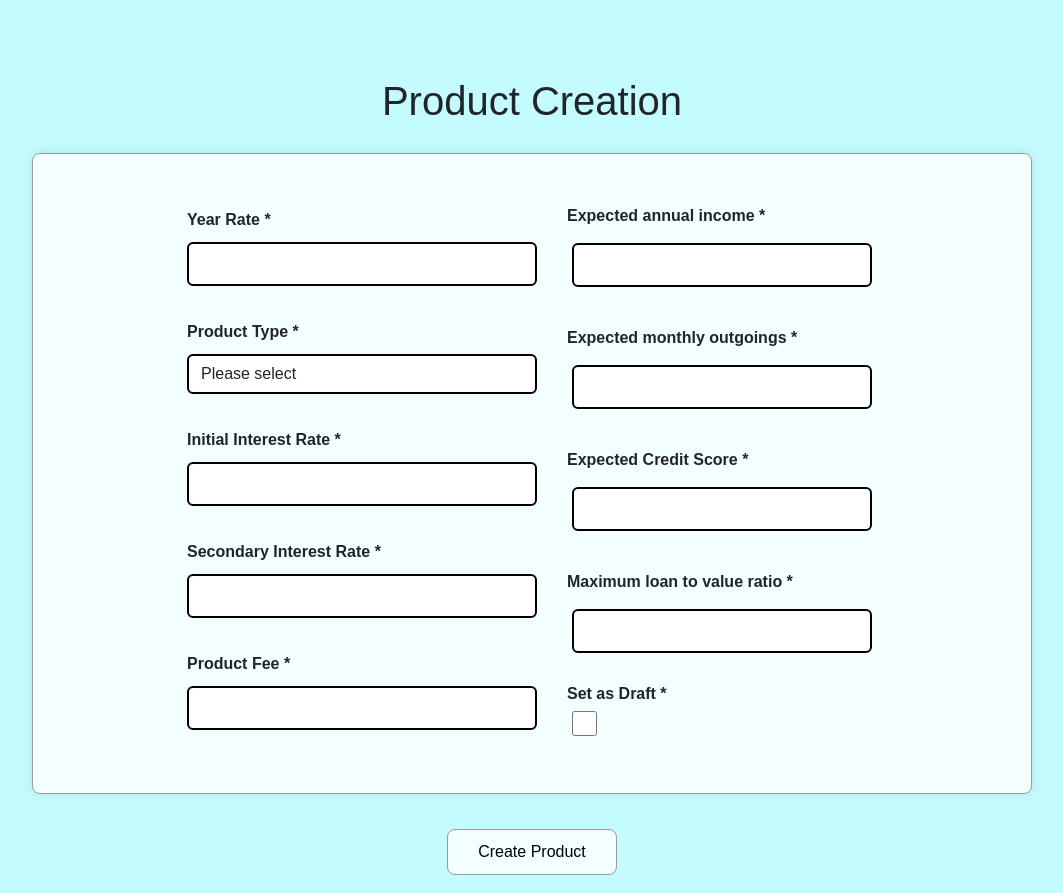
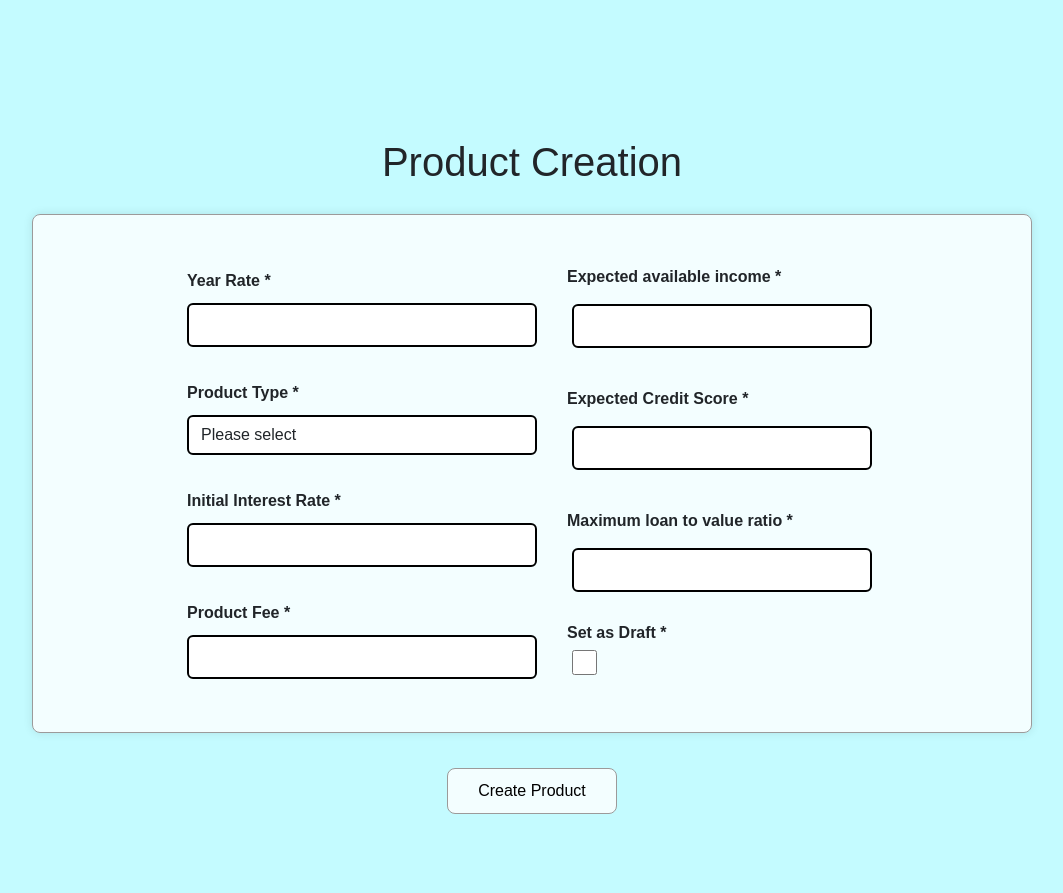
Before and after one commit to matkuz162/Stage-3-Group-Project, a PHP site: page /Broker-product-creation.php in a window 1280 px wide. Shown: the part 124-1017 px from the top of the page, without its empty margins (108-1171 px from the left). Run offline with PHP 8.4, Linux system fonts and the light colour scheme; data comes from the database, SQL or seed files in the repository.

Commit message:
Update Broker-product-creation.php

```diff
--- a/Broker-product-creation.php
+++ b/Broker-product-creation.php
@@ -61,21 +61,17 @@ include 'connection.php';
                             </select><br>
                             <label class="label-group" for="base-interest">Initial Interest Rate *</label>
                             <input class="form-control" type="text" id="base-interest" name="base-interest"><br>
-                            <label class="label-group" for="secondary-interest">Secondary Interest Rate *</label>
-                            <input class="form-control" type="text" id="secondary-interest" name="secondary-interest"><br>
                             <label class="label-group" for="product-fee">Product Fee *</label>
                             <input class="form-control" type="text" id="product-fee" name="product-fee"><br>
                         </div>
 
                         <div class="expected-description">
-                            <label  class="label-group" for="expected-income">Expected annual income *</label>
+                            <label  class="label-group" for="expected-income">Expected available income *</label>
                             <input class="form-control" type="text" id="expected-income" name="expected-income"><br>
-                            <label  class="label-group" for="expected-outgoings">Expected monthly outgoings *</label>
-                            <input class="form-control" type="text" id="expected-outgoings" name="expected-outgoings"><br>
                             <label  class="label-group" for="expected-credit">Expected Credit Score *</label>
                             <input class="form-control" type="text" id="expected-credit" name="expected-credit"><br>
-                            <label  class="label-group" for="mtv-ratio">Maximum loan to value ratio *</label>
-                            <input class="form-control" type="text" id="mtv-ratio" name="mtv-ratio"><br>
+                            <label  class="label-group" for="ltv-ratio">Maximum loan to value ratio *</label>
+                            <input class="form-control" type="text" id="ltv-ratio" name="ltv-ratio"><br>
                             <label for="isDraft">Set as Draft *</label>
                             <input type="checkbox" id="isDraft" name="isDraft" style="width:25px;height:25px"/>
                         </div>
```
